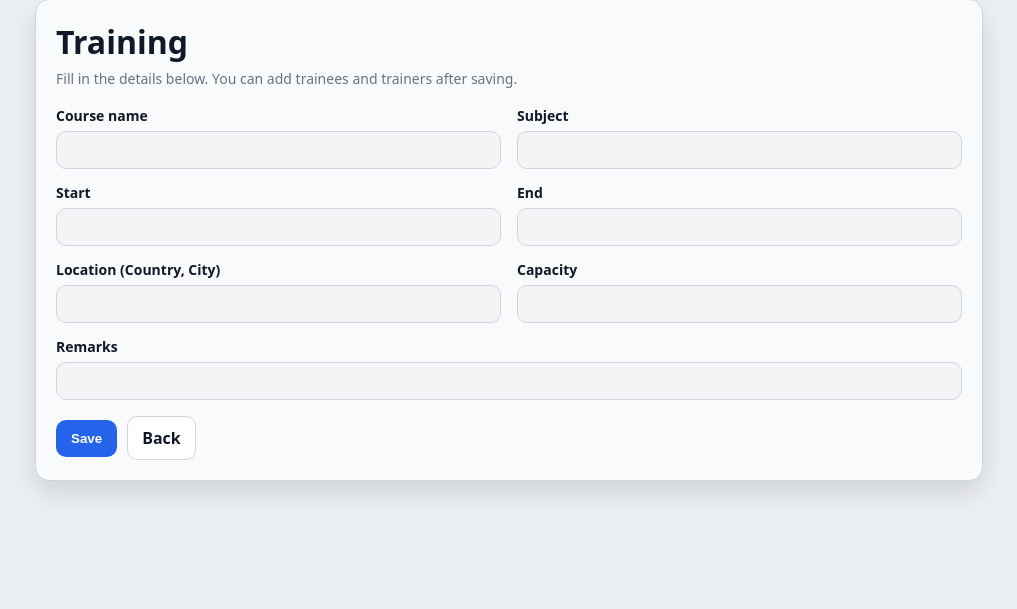
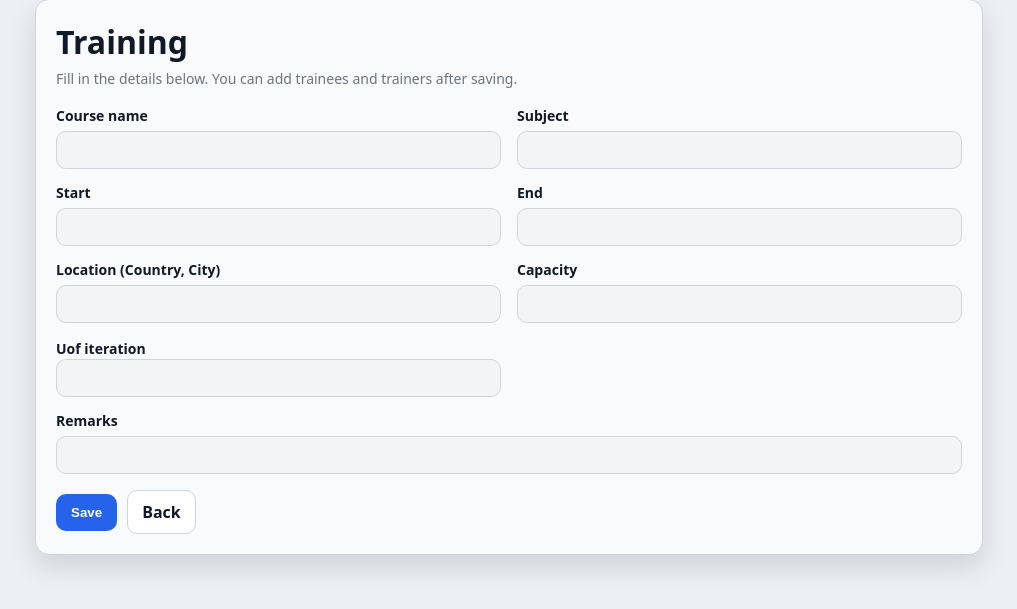
Before and after one commit to lukdymek/Training-app, a Django app: template training/templates/training/training_form.html in a window 1280 px wide. Shown: the part 76-685 px from the top of the page, without its empty margins (131-1148 px from the left). Run offline with Django 5.2, Linux system fonts and the light colour scheme; the template is opened without the code that fills it, so the values that code supplies are empty, except form fields; tables that the repository leaves empty hold one stand-in row (values such as "Sample post"); form fields are guessed from the names that the template uses.

Commit message:
added iteration number to uof training

```diff
--- a/training/forms.py
+++ b/training/forms.py
@@ -10,7 +10,7 @@ from .models import UseOfForceStandard
 class TrainingForm(forms.ModelForm):
     class Meta:
         model = Training
-        fields = ["course_name", "subject", "start_at", "end_at", "location", "capacity", "remarks"]
+        fields = ["course_name", "subject", "start_at", "end_at", "location", "capacity", "remarks", "uof_iteration"]
         widgets = {
             "start_at": forms.DateTimeInput(attrs={"type": "datetime-local"}),
             "end_at": forms.DateTimeInput(attrs={"type": "datetime-local"}),
--- a/training/templates/training/training_detail.html
+++ b/training/templates/training/training_detail.html
@@ -168,6 +168,11 @@
         <!-- Instructor/Chairman meta -->
         <div class="uof-meta-box">
           <div style="font-weight:800; margin-bottom:6px;">Use of Force details</div>
+
+          <div style="font-weight:800; margin-bottom:6px;"><span class="pill">Iteration: {{ training.uof_iteration }}</span></div>
+
+
+
 
           <form method="post" action="{% url 'uof_update_meta' training.pk %}">
             {% csrf_token %}
--- a/training/templates/training/training_form.html
+++ b/training/templates/training/training_form.html
@@ -46,6 +46,15 @@
           {{ form.capacity }}
         </div>
 
+        <div id="uof-iteration-wrap">
+          {{ form.uof_iteration.label_tag }}
+          {{ form.uof_iteration }}
+          {% if form.uof_iteration.errors %}
+            <div class="help" style="color: var(--danger);">{{ form.uof_iteration.errors }}</div>
+          {% endif %}
+        </div>
+
+
         <div class="form-row full">
           <label for="{{ form.remarks.id_for_label }}">Remarks</label>
           {{ form.remarks }}
@@ -61,4 +70,25 @@
       </div>
     </form>
   </div>
+
+  <script>
+  (function () {
+    const subjectSelect = document.getElementById("id_subject");
+    const wrap = document.getElementById("uof-iteration-wrap");
+    if (!subjectSelect || !wrap) return;
+
+    function isUof() {
+      const txt = (subjectSelect.options[subjectSelect.selectedIndex]?.text || "").trim().toLowerCase();
+      return txt === "use of force" || txt === "uof";
+    }
+
+    function toggle() {
+      wrap.style.display = isUof() ? "" : "none";
+    }
+
+    subjectSelect.addEventListener("change", toggle);
+    toggle(); // initial
+  })();
+</script>
+
 {% endblock %}
```
Also changed, not shown: training/models.py (+13 -0 lines), training/views.py (+19 -20 lines), training/migrations/0022_training_uof_iteration.py (added).
